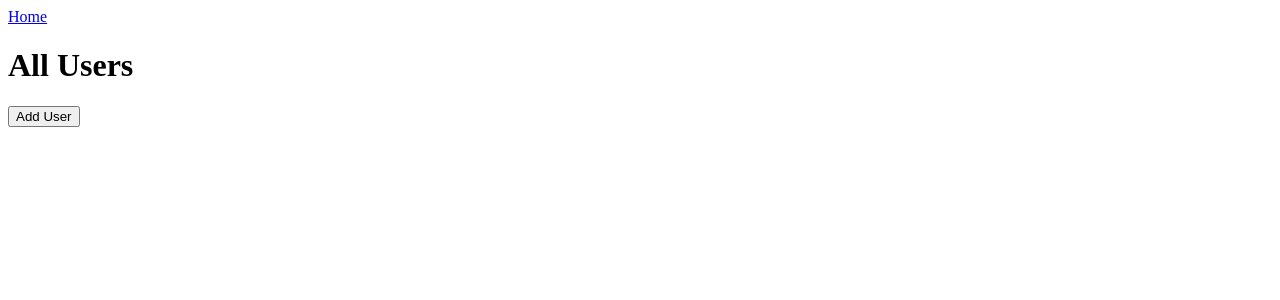
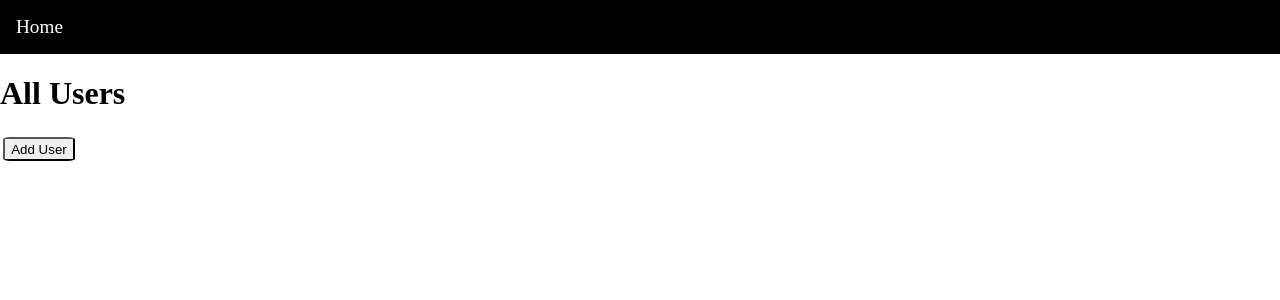
Before and after one commit to Rajayne/Blogly, a Flask app: page /users in a window 1280 px wide. Shown: the top 300 px of the page. Run offline with Flask 3, Linux system fonts and the light colour scheme.

Commit message:
Create static CSS template

```diff
--- /dev/null
+++ b/static/app.css
@@ -0,0 +1,35 @@
+body {
+    margin: 0;
+    padding: 0;
+}
+
+.navbar {
+    background-color: black;
+    padding: 1rem;
+    overflow: hidden;
+}
+
+.link {
+    color: white;
+    text-decoration: none;
+    font-size: 1.2rem;
+}
+
+button {
+    height: 1.5rem;
+    border-radius: 10%;
+    margin: .2rem;
+}
+
+.button {
+    color: white;
+    border-style: none;
+}
+
+#edit {
+    background: rgb(36, 135, 255);
+}
+
+#delete {
+    background: rgb(182, 53, 53);
+}
--- a/templates/base.html
+++ b/templates/base.html
@@ -4,12 +4,15 @@
     <meta charset="UTF-8">
     <meta http-equiv="X-UA-Compatible" content="IE=edge">
     <meta name="viewport" content="width=device-width, initial-scale=1.0">
+    <link rel="stylesheet" href="/static/app.css">
     <title>{% block title %}{% endblock %}</title>
 </head>
 <body>
-    {% block navbar %}
-    <a href="/">Home</a>
-    {% endblock %}
+    <nav class="navbar">
+        {% block navbar %}
+            <a class='link' href="/">Home</a>
+        {% endblock %}
+    </nav>
     <h1>{% block header %}{% endblock %}</h1>
     {% block content %}{% endblock %}
 </body>
--- a/templates/user.html
+++ b/templates/user.html
@@ -5,6 +5,6 @@
 {% block header %}{{user.first_name}} {{user.last_name}}{% endblock %}
 
 {% block content %}
-<button>Edit</button>
-<button>Delete</button>
+<button class='button' id='edit'>Edit</button>
+<button class='button' id='delete'>Delete</button>
 {% endblock %}
```
